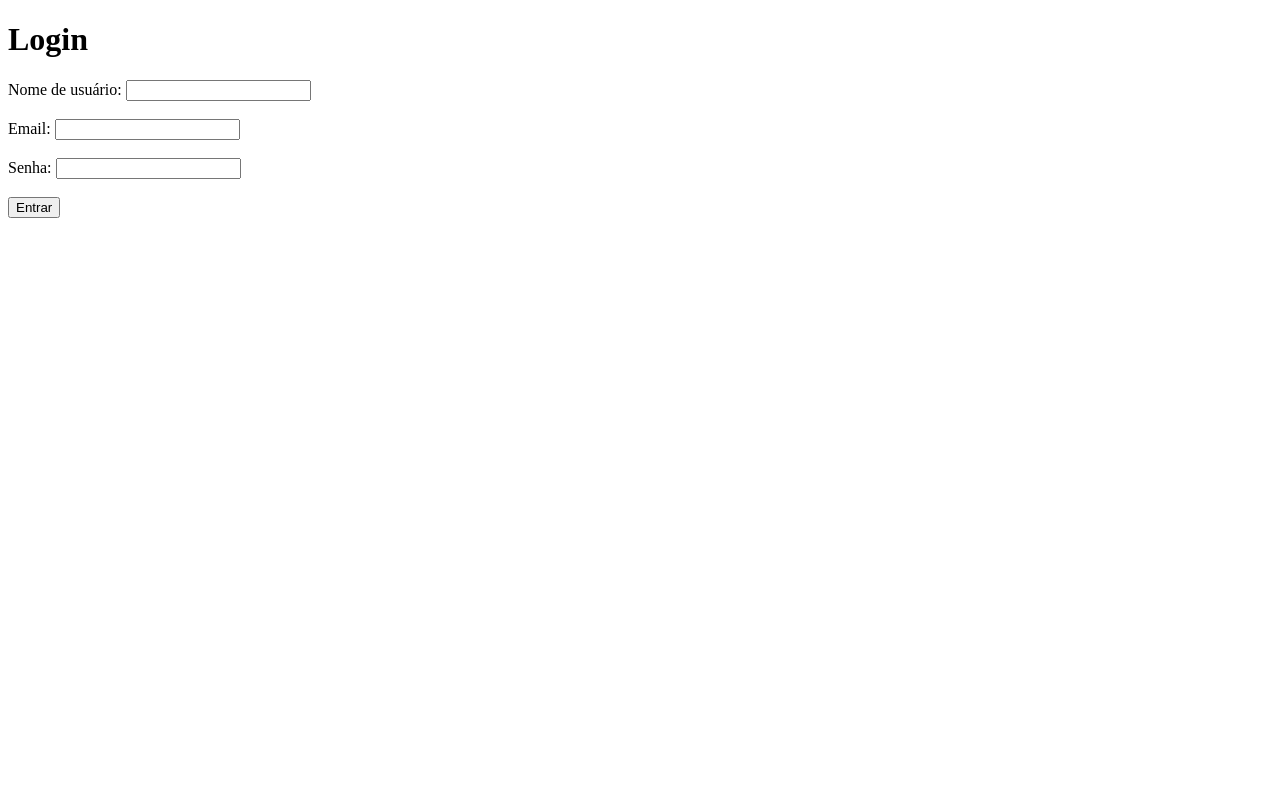
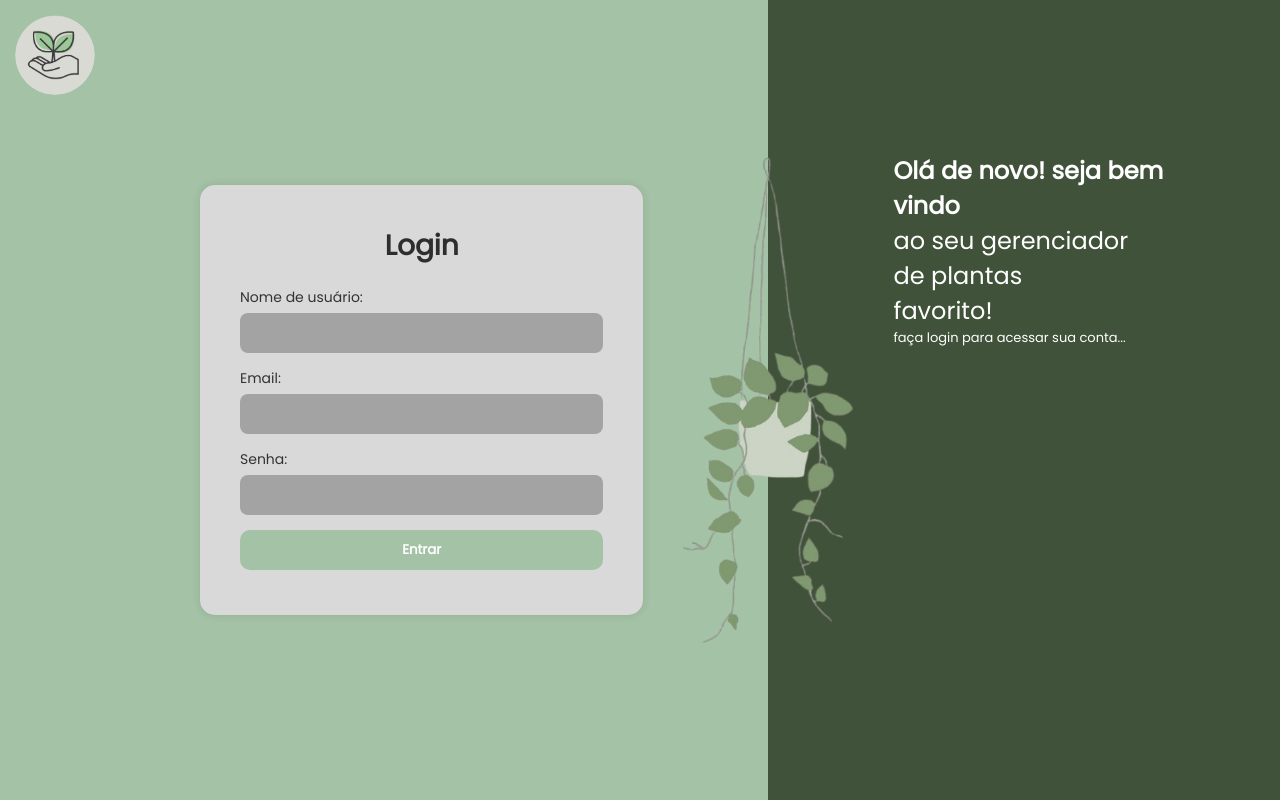
Before and after one commit to V1TOR-P3SSOA/TRABALHO-FINAL, a PHP site: page /form.php in a window 1280 px wide. Run offline with PHP 8.4, Linux system fonts and the light colour scheme.

Commit message:
código atualizado

```diff
--- a/ENTREGA-1/LOGIN/assets/estilo.css/style.css
+++ b/ENTREGA-1/LOGIN/assets/estilo.css/style.css
@@ -0,0 +1,108 @@
+/* Reset básico */
+* {
+    margin: 0;
+    padding: 0;
+    box-sizing: border-box;
+    font-family: 'Poppins', sans-serif;
+}
+
+body {
+    background: linear-gradient(to right, #A4C2A5 60%, #41523a 40%);
+    height: 100vh;
+    display: flex;
+    align-items: center;
+    justify-content: space-between;
+    margin-left: 200px;
+}
+
+#plant{
+    width: 250px;
+}
+
+
+#login {
+    background-color: #D9D9D9;
+    padding: 40px;
+    border-radius: 15px;
+    box-shadow: 0px 0px 10px rgba(0,0,0,0.1);
+    width: 450px;
+    height: 430px;
+}
+
+#title {
+    text-align: center;
+    margin-bottom: 20px;
+    font-size: 28px;
+    color: #2e2e2e;
+}
+
+.dados {
+    display: flex;
+    flex-direction: column;
+    margin-bottom: 15px;
+}
+
+.dados label {
+    margin-bottom: 5px;
+    font-size: 14px;
+    color: #333;
+}
+
+.dados input {
+    padding: 10px;
+    border: none;
+    border-radius: 8px;
+    background-color: #A3A3A3;
+    color: #333;
+}
+
+#submit {
+    display: flex;
+    justify-content: center;
+}
+
+#submit button {
+    width: 100%;
+    padding: 10px;
+    background-color: #A4C2A5;
+    border: none;
+    border-radius: 10px;
+    color: white;
+    cursor: pointer;
+    transition: 0.3s;
+    font-weight: bold;
+}
+
+#submit button:hover {
+    background-color: #41523a;
+}
+
+#text{
+    color: #ffffff;
+    font-size: x-large;
+    margin-bottom: 300px;
+    margin-right: 50px;
+}
+
+.destaque{
+    font-weight: bold;
+}
+
+.destaque2{
+    font-size: small;
+}
+
+.logo {
+    position: absolute;
+    top: 15px;
+    left: 15px;
+    width: 80px;
+    height: 80px;
+}
+
+.logo img {
+    width: 100%;
+    height: 100%;
+    object-fit: cover;
+    border-radius: 50%;
+}
--- a/ENTREGA-1/LOGIN/form.php
+++ b/ENTREGA-1/LOGIN/form.php
@@ -9,29 +9,45 @@
     <meta charset="UTF-8">
     <meta name="viewport" content="width=device-width, initial-scale=1.0">
     <title>login PlantCare</title>
+    <link rel="stylesheet" href="assets/estilo.css/style.css">
+
+    <link rel="preconnect" href="https://fonts.googleapis.com">
+    <link rel="preconnect" href="https://fonts.gstatic.com" crossorigin>
+    <link href="https://fonts.googleapis.com/css2?family=Poppins&display=swap" rel="stylesheet">
 </head>
 <body>
-    <h1>Login</h1>
+    <div class="logo">
+        <img src="assets/estilo.css/logo.png" alt="Logo PlantCare">
+    </div>
+
+    <div id="login">
     <form action="" method="POST">
+        <h1 id="title">Login</h1>
+        <div class="dados">
             <label for="user_name">Nome de usuário:</label>
             <input type="text" name="user_name" id="user_name">
+        </div>
 
-        <br>
-        <br>
-
+        <div class="dados">
             <label for="user_email">Email:</label>
             <input type="text" name="user_email" id="user_email">
+        </div>
 
-        <br>
-        <br>
-
+        <div class="dados">
             <label for="user_password">Senha:</label>
             <input type="password" name="user_password" id="user_password">
+        </div>
 
-        <br>
-        <br>
-
+        <div id="submit">
             <button type="submit">Entrar</button>
+        </div>
     </form>
+    </div>
+    <img src="assets/planta.png" alt="" id="plant">
+    <div id="text">
+        <p>
+            <p class="destaque">Olá de novo! seja bem vindo</p>ao seu gerenciador <br> de plantas <br> favorito! <br> <p class="destaque2">faça login para acessar sua conta...</p>
+        </p>
+    </div>
 </body>
 </html>
```
Also changed, not shown: ENTREGA-1/LOGIN/assets/estilo.css/logo.png (added), ENTREGA-1/LOGIN/assets/planta.png (added). Lines whose indentation alone changed are shown as unchanged.
